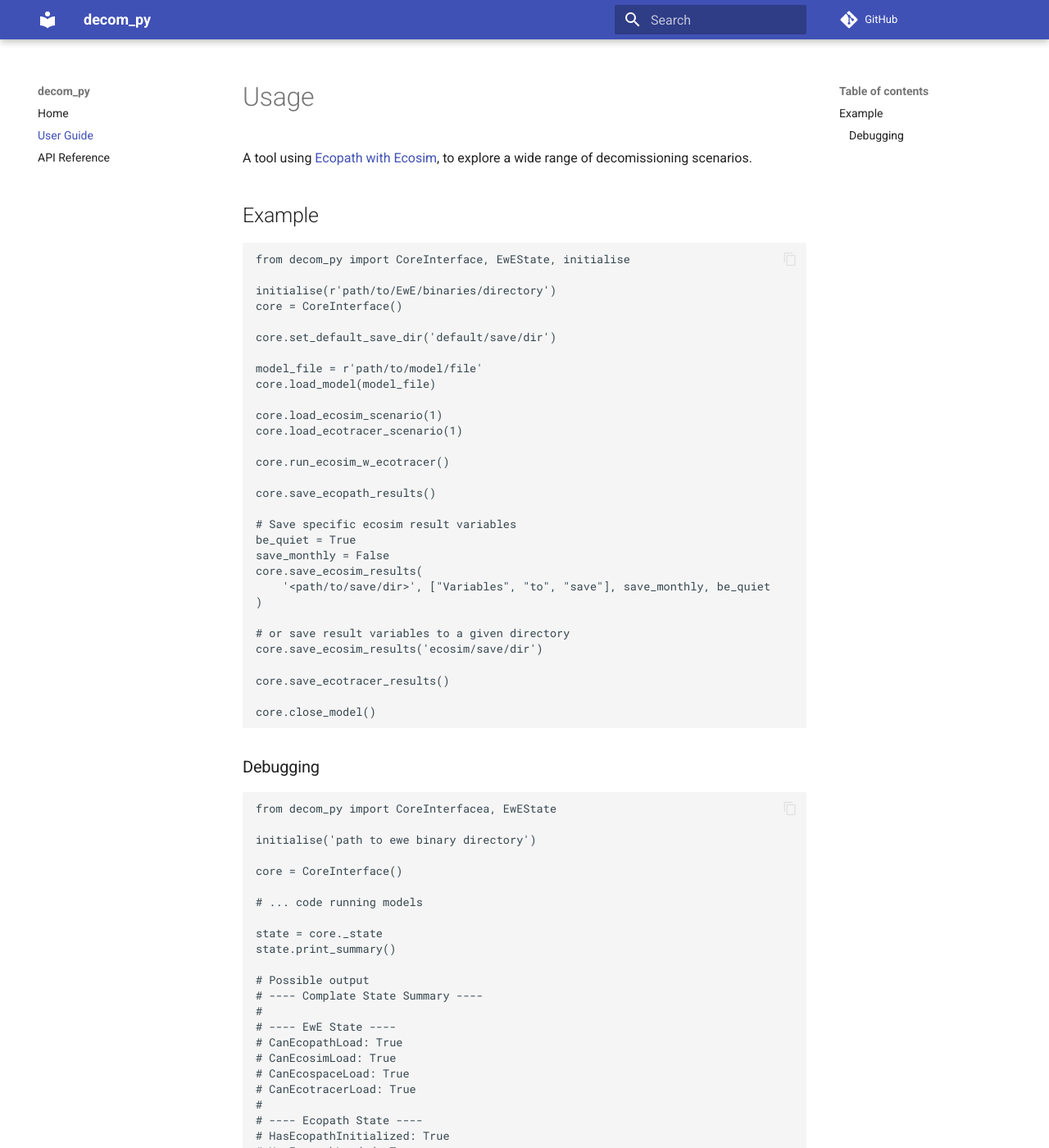
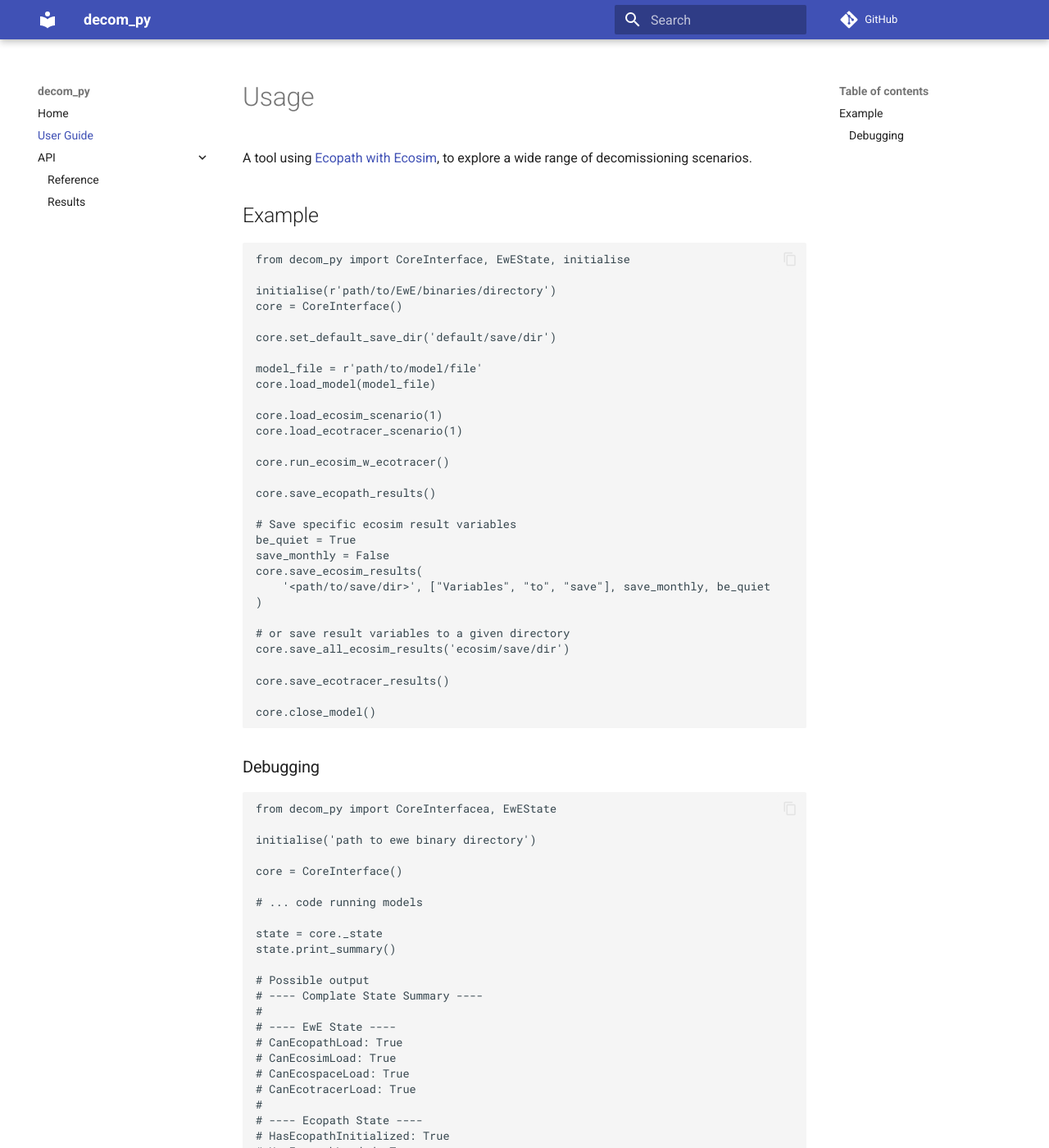
Before and after one commit to open-AIMS/PyEwE, an MkDocs documentation site: the page built from docs/usage.md, in a window 1280 px wide and 1400 px high. Shown: the whole window at 82% size. Built offline with MkDocs 1.6.1 and Material for MkDocs 9.7.7, drawn with Linux system fonts in a browser that asks for light colours; comment, search, counter and statistics services are not loaded.

Commit message:
update documentation to reflect available ecosim result variables

```diff
--- a/docs/usage.md
+++ b/docs/usage.md
@@ -31,7 +31,7 @@ core.save_ecosim_results(
 )
 
 # or save result variables to a given directory
-core.save_ecosim_results('ecosim/save/dir')
+core.save_all_ecosim_results('ecosim/save/dir')
 
 core.save_ecotracer_results()
 
--- a/mkdocs.yml
+++ b/mkdocs.yml
@@ -32,4 +32,6 @@ plugins:
 nav:
   - Home: index.md
   - User Guide: usage.md
-  - API Reference: api/reference.md
+  - API:
+      - Reference: api/reference.md
+      - Results: api/results.md
```
Also changed, not shown: README.md (+1 -1 lines), docs/api/reference.md (+1 -1 lines), docs/api/results.md (added, +36 -0 lines).
